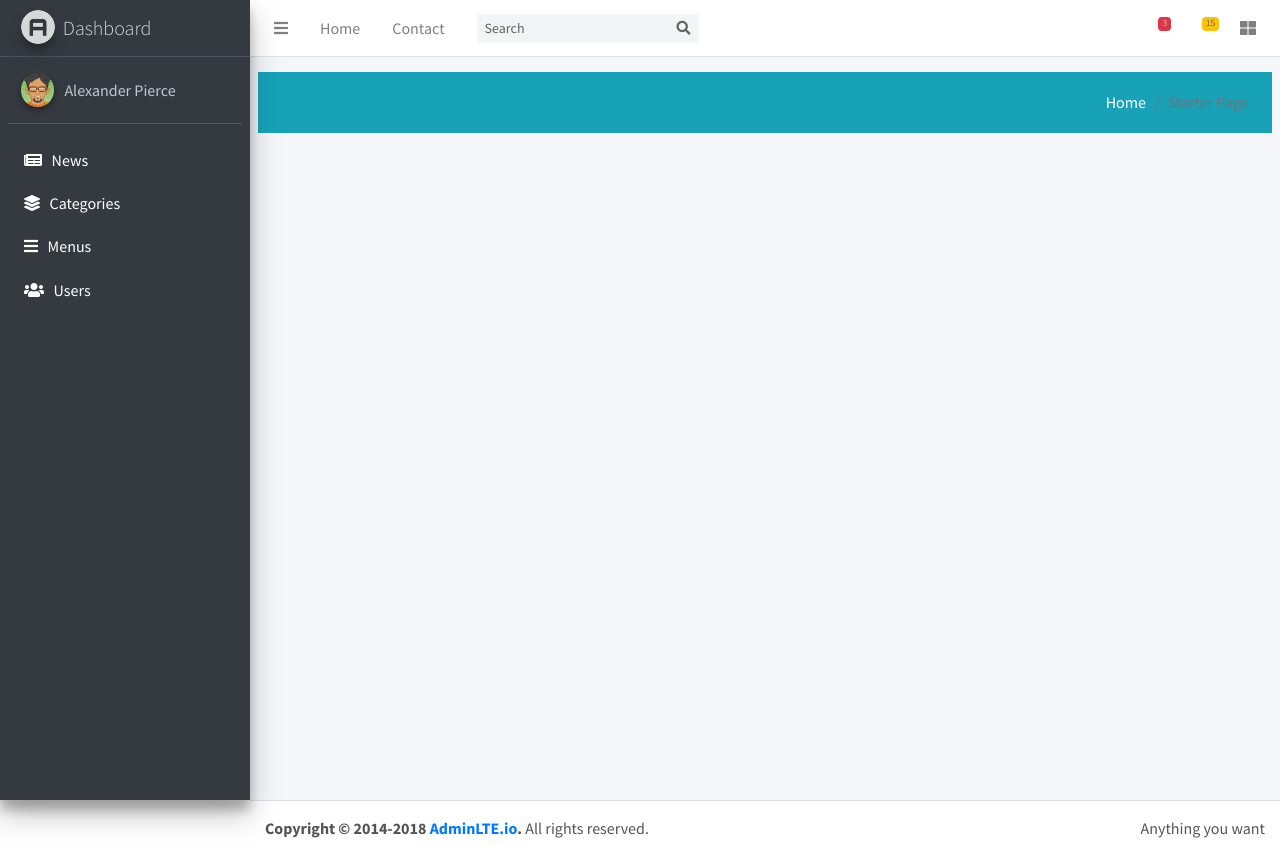
After one commit to Sengngy/sportnews, a PHP site: page /admin/dashboard.php in a window 1280 px wide. The commit adds this page. Run offline with PHP 8.4, Linux system fonts and the light colour scheme; some libraries are stand-ins or nearby versions.

Commit message:
modified page admin

```diff
--- /dev/null
+++ b/admin/dashboard.php
@@ -0,0 +1,5 @@
+<?php include('include/header.php'); ?>
+
+<?php include('include/sidebar.php'); ?>
+
+<?php include('include/footer.php'); ?>
--- /dev/null
+++ b/admin/include/footer.php
@@ -0,0 +1,27 @@
+</div>
+    <!-- /.content -->
+  </div>
+  <!-- /.content-wrapper -->
+
+  <!-- Main Footer -->
+  <footer class="main-footer">
+    <!-- To the right -->
+    <div class="float-right d-none d-sm-inline">
+      Anything you want
+    </div>
+    <!-- Default to the left -->
+    <strong>Copyright &copy; 2014-2018 <a href="https://adminlte.io">AdminLTE.io</a>.</strong> All rights reserved.
+  </footer>
+</div>
+<!-- ./wrapper -->
+
+<!-- REQUIRED SCRIPTS -->
+
+<!-- jQuery -->
+<script src="plugins/jquery/jquery.min.js"></script>
+<!-- Bootstrap 4 -->
+<script src="plugins/bootstrap/js/bootstrap.bundle.min.js"></script>
+<!-- AdminLTE App -->
+<script src="asset/js/adminlte.min.js"></script>
+</body>
+</html>
--- a/admin/index.php
+++ b/admin/include/header.php
@@ -138,130 +138,3 @@
       </li>
     </ul>
   </nav>
-  <!-- /.navbar -->
-
-  <!-- Main Sidebar Container -->
-  <aside class="main-sidebar sidebar-dark-primary elevation-4">
-    <!-- Brand Logo -->
-    <a href="index3.html" class="brand-link">
-      <img src="asset/img/AdminLTELogo.png" alt="AdminLTE Logo" class="brand-image img-circle elevation-3"
-           style="opacity: .8">
-      <span class="brand-text font-weight-light">AdminLTE 3</span>
-    </a>
-
-    <!-- Sidebar -->
-    <div class="sidebar">
-      <!-- Sidebar user panel (optional) -->
-      <div class="user-panel mt-3 pb-3 mb-3 d-flex">
-        <div class="image">
-          <img src="asset/img/user2-160x160.jpg" class="img-circle elevation-2" alt="User Image">
-        </div>
-        <div class="info">
-          <a href="#" class="d-block">Alexander Pierce</a>
-        </div>
-      </div>
-
-      <!-- Sidebar Menu -->
-      <nav class="mt-2">
-        <ul class="nav nav-pills nav-sidebar flex-column" data-widget="treeview" role="menu" data-accordion="false">
-          <!-- Add icons to the links using the .nav-icon class
-               with font-awesome or any other icon font library -->
-          <li class="nav-item has-treeview menu-open">
-            <a href="#" class="nav-link bg-dark">
-            <i class="fas fa-newspaper"></i>
-              <p>
-                News
-              </p>
-            </a>
-          </li>
-          <li class="nav-item has-treeview menu-open">
-            <a href="#" class="nav-link bg-dark">
-            <i class="fas fa-newspaper"></i>
-              <p>
-                Categories
-              </p>
-            </a>
-          </li>
-          <li class="nav-item has-treeview menu-open">
-            <a href="#" class="nav-link bg-dark">
-            <i class="fas fa-newspaper"></i>
-              <p>
-                Menu
-              </p>
-            </a>
-          </li>
-          <li class="nav-item has-treeview menu-open">
-            <a href="#" class="nav-link bg-dark">
-            <i class="fas fa-newspaper"></i>
-              <p>
-                User
-              </p>
-            </a>
-          </li>
-        </ul>
-      </nav>
-      <!-- /.sidebar-menu -->
-    </div>
-    <!-- /.sidebar -->
-  </aside>
-
-  <!-- Content Wrapper. Contains page content -->
-  <div class="content-wrapper">
-    <!-- Content Header (Page header) -->
-    <div class="content-header">
-      <div class="container-fluid">
-        <div class="row mb-2">
-          <div class="col-sm-6">
-            <h1 class="m-0 text-dark">Starter Page</h1>
-          </div><!-- /.col -->
-          <div class="col-sm-6">
-            <ol class="breadcrumb float-sm-right">
-              <li class="breadcrumb-item"><a href="#">Home</a></li>
-              <li class="breadcrumb-item active">Starter Page</li>
-            </ol>
-          </div><!-- /.col -->
-        </div><!-- /.row -->
-      </div><!-- /.container-fluid -->
-    </div>
-    <!-- /.content-header -->
-
-    <!-- Main content -->
-    <div class="content">
-
-    </div>
-    <!-- /.content -->
-  </div>
-  <!-- /.content-wrapper -->
-
-  <!-- Control Sidebar -->
-  <aside class="control-sidebar control-sidebar-dark">
-    <!-- Control sidebar content goes here -->
-    <div class="p-3">
-      <h5>Title</h5>
-      <p>Sidebar content</p>
-    </div>
-  </aside>
-  <!-- /.control-sidebar -->
-
-  <!-- Main Footer -->
-  <footer class="main-footer">
-    <!-- To the right -->
-    <div class="float-right d-none d-sm-inline">
-      Anything you want
-    </div>
-    <!-- Default to the left -->
-    <strong>Copyright &copy; 2014-2018 <a href="https://adminlte.io">AdminLTE.io</a>.</strong> All rights reserved.
-  </footer>
-</div>
-<!-- ./wrapper -->
-
-<!-- REQUIRED SCRIPTS -->
-
-<!-- jQuery -->
-<script src="plugins/jquery/jquery.min.js"></script>
-<!-- Bootstrap 4 -->
-<script src="plugins/bootstrap/js/bootstrap.bundle.min.js"></script>
-<!-- AdminLTE App -->
-<script src="asset/js/adminlte.min.js"></script>
-</body>
-</html>
--- /dev/null
+++ b/admin/include/sidebar.php
@@ -0,0 +1,75 @@
+  <!-- Main Sidebar Container -->
+  <aside class="main-sidebar sidebar-dark-primary elevation-4">
+    <!-- Brand Logo -->
+    <a href="dashboard.php" class="brand-link">
+      <img src="asset/img/AdminLTELogo.png" alt="AdminLTE Logo" class="brand-image img-circle elevation-3"
+           style="opacity: .8">
+      <span class="brand-text font-weight-light">Dashboard</span>
+    </a>
+
+    <!-- Sidebar -->
+    <div class="sidebar">
+      <!-- Sidebar user panel (optional) -->
+      <div class="user-panel mt-3 pb-3 mb-3 d-flex">
+        <div class="image">
+          <img src="asset/img/avatar04.png" class="img-circle elevation-2" alt="User Image">
+        </div>
+        <div class="info">
+          <a href="#" class="d-block">Alexander Pierce</a>
+        </div>
+      </div>
+
+      <!-- Sidebar Menu -->
+      <nav class="mt-2">
+        <ul class="nav nav-pills nav-sidebar flex-column" data-widget="treeview" role="menu" data-accordion="false">
+          <!-- Add icons to the links using the .nav-icon class
+               with font-awesome or any other icon font library -->
+          <li class="nav-item has-treeview menu-open">
+            <a href="#" class="nav-link bg-dark">
+                <i class="fas fa-newspaper"></i>&nbsp;&nbsp;&nbsp;News
+            </a>
+          </li>
+          <li class="nav-item has-treeview menu-open">
+            <a href="#" class="nav-link bg-dark">
+                <i class="fas fa-layer-group"></i>&nbsp;&nbsp;&nbsp;Categories
+            </a>
+          </li>
+          <li class="nav-item has-treeview menu-open">
+            <a href="#" class="nav-link bg-dark">
+                <i class="fas fa-bars"></i>&nbsp;&nbsp;&nbsp;Menus
+            </a>
+          </li>
+          <li class="nav-item has-treeview menu-open">
+            <a href="pages/users/index.php" class="nav-link bg-dark">
+                <i class="fas fa-users"></i>&nbsp;&nbsp;&nbsp;Users
+            </a>
+          </li>
+        </ul>
+      </nav>
+      <!-- /.sidebar-menu -->
+    </div>
+    <!-- /.sidebar -->
+  </aside>
+
+  <!-- Content Wrapper. Contains page content -->
+  <div class="content-wrapper">
+    <!-- Content Header (Page header) -->
+    <div class="content-header">
+      <div class="container-fluid">
+        <div class="row mb-2 bg-info p-3">
+          <div class="col-sm-6">
+
+          </div><!-- /.col -->
+          <div class="col-sm-6">
+            <ol class="breadcrumb float-sm-right">
+              <li class="breadcrumb-item"><a href="#">Home</a></li>
+              <li class="breadcrumb-item active">Starter Page</li>
+            </ol>
+          </div><!-- /.col -->
+        </div><!-- /.row -->
+      </div><!-- /.container-fluid -->
+    </div>
+    <!-- /.content-header -->
+
+    <!-- Main content -->
+    <div class="content">
```
Also changed, not shown: admin/pages/users/create.php (added), admin/pages/users/edit.php (added), admin/pages/users/index.php (added).
